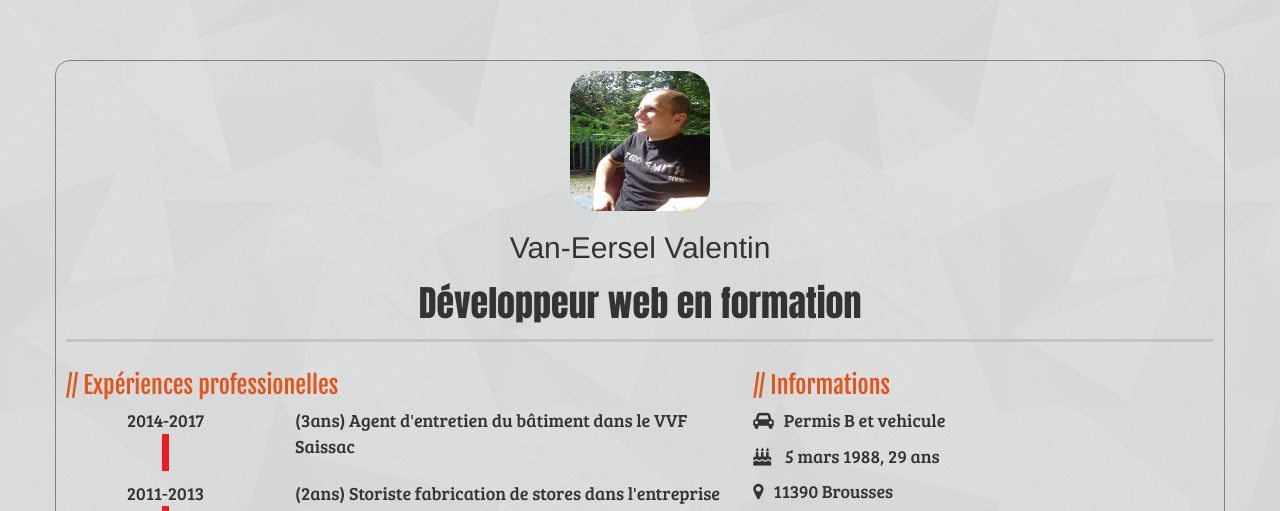
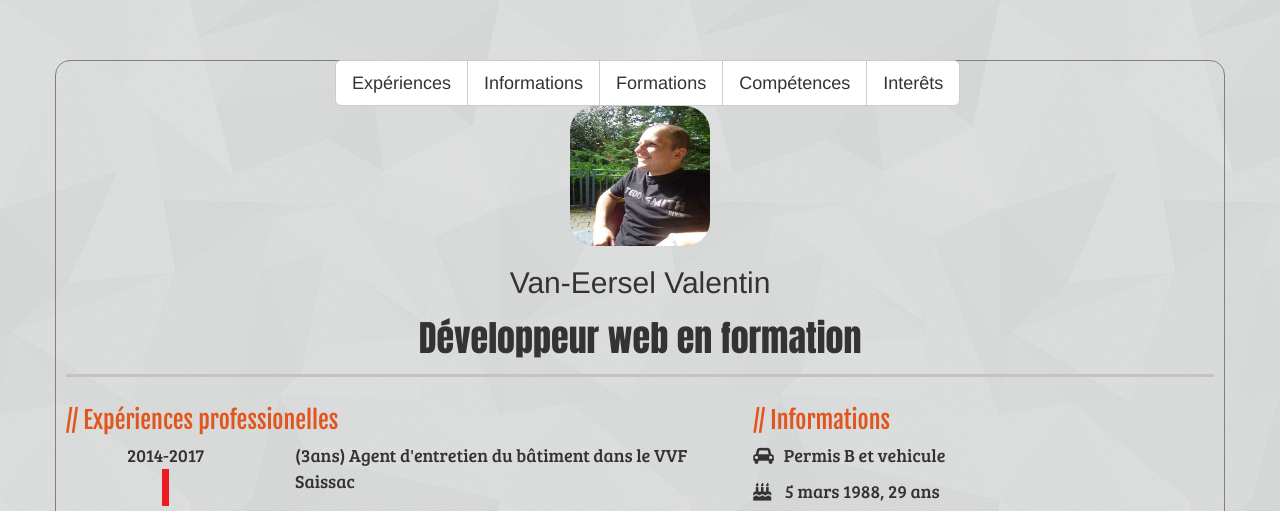
Before and after one commit to ValentinCo/cv-bootstrap, a plain HTML site: page index.html in a window 1280 px wide. Shown: the top 511 px of the page. Drawn offline with nearby package versions, Linux system fonts and the light colour scheme.

```diff
--- a/index.html
+++ b/index.html
@@ -15,8 +15,15 @@
 <body>
 
 	<!-- Navbar -->
-
-
+	<div class="col-sm-offset-3 col-sm-9">
+	<div class="btn-group btn-group-lg">
+			<button type="button" class="btn btn-default">Expériences</button>
+			<button type="button" class="btn btn-default">Informations</button>
+			<button type="button" class="btn btn-default">Formations</button>
+			<button type="button" class="btn btn-default">Compétences</button>
+			<button type="button" class="btn btn-default">Interêts</button>
+		</div>
+	</div>
 <div class="container">
 	<div class="row">
 	<div class="col-sm-12 text-center"><img class="photo-profil" src="cv2.jpg">
--- a/style.css
+++ b/style.css
@@ -108,3 +108,7 @@ a :hover{
 i {
 	margin-right: 10px;
 }
+
+.groupeB{
+
+}
```
